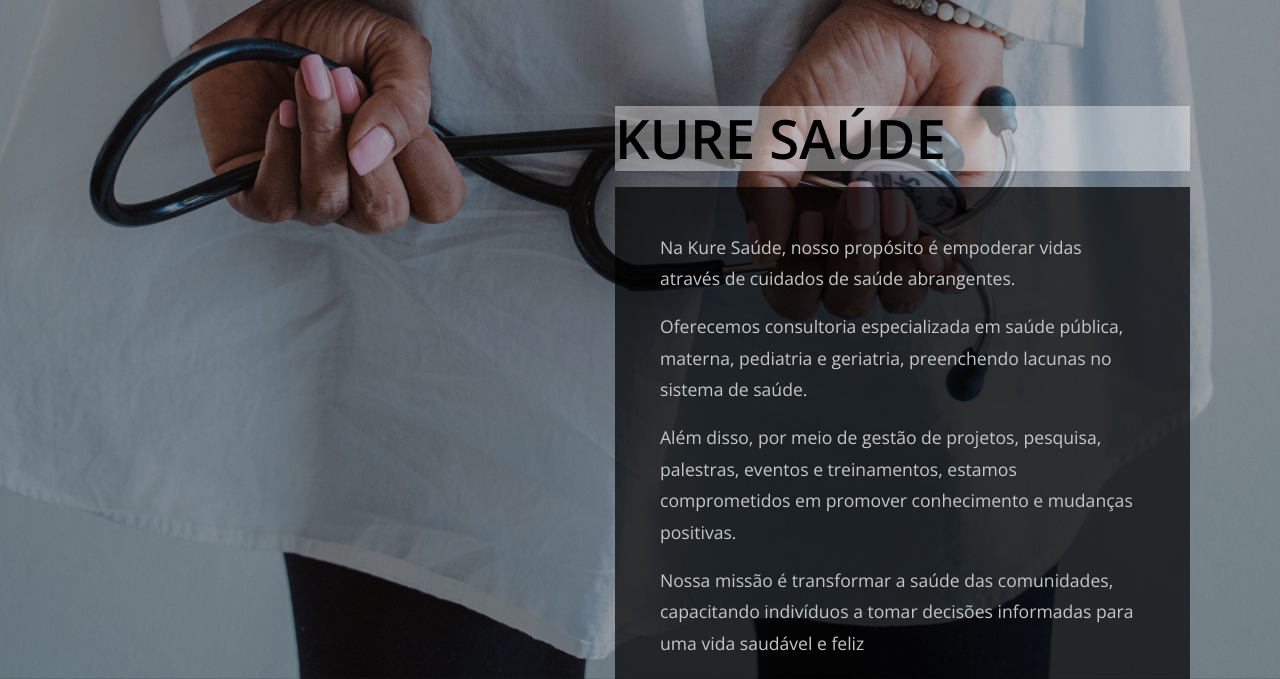
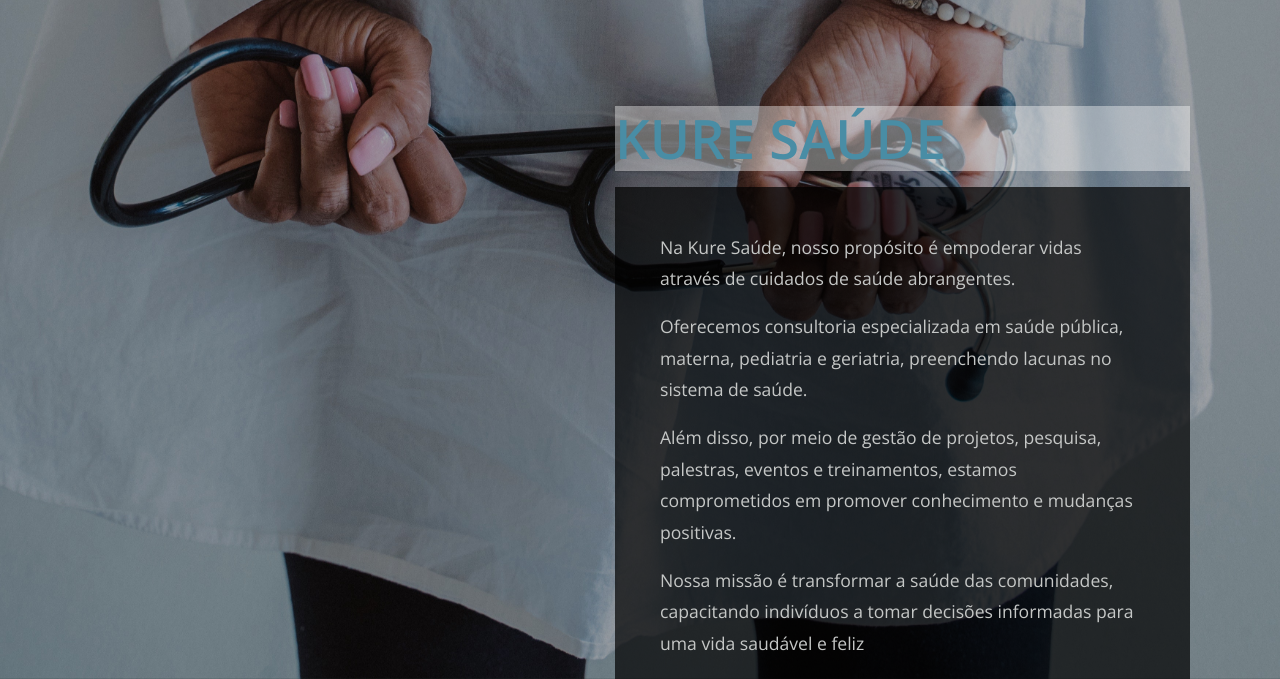
Before and after one commit to gabisantosi/kure, a plain HTML site: page index.html in a window 1280 px wide. Shown: the part 121-800 px from the top of the page. Drawn offline with nearby package versions, Linux system fonts and the light colour scheme.

Commit message:
intro update

```diff
--- a/index.html
+++ b/index.html
@@ -78,7 +78,7 @@
             <div class="tm-content">
               <!-- Section 0 Introduction -->
               <section class="tm-section tm-section-0">
-                <h2 class="tm-section-title mb-3 font-weight-bold">
+                <h2 class="tm-section-title mb-3 font-weight-bold" style="color: rgb(73, 141, 165)">
                   Kure Saúde
                 </h2>
                 <div class="tm-textbox tm-bg-dark">
```
